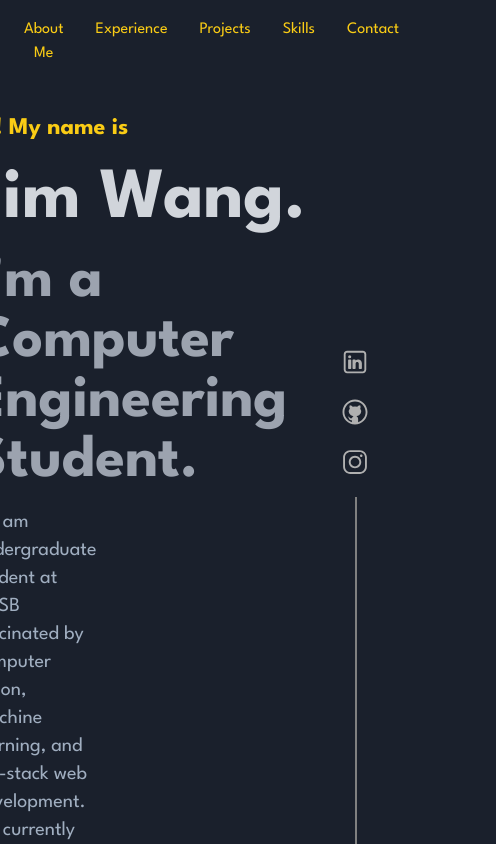
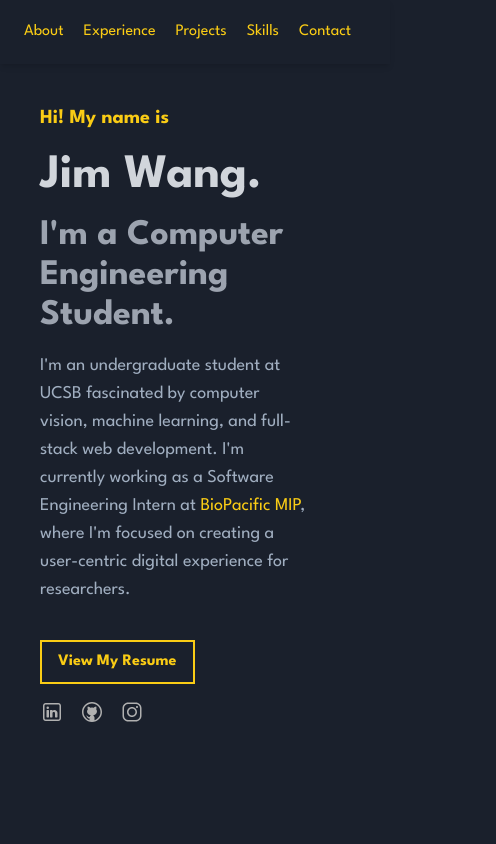
Before and after one commit to jiwa310/PersonalSiteV1, a Next.js app: page / in a window 390 px wide. Shown: the top 844 px of the page, 496 px wide, since content can reach past the window. Built offline with nearby package versions, Linux system fonts and the light colour scheme.

Commit message:
Made site more responsive for mobile devices

```diff
--- a/package.json
+++ b/package.json
@@ -9,6 +9,7 @@
     "lint": "next lint"
   },
   "dependencies": {
+    "@vercel/analytics": "^1.1.1",
     "next": "13.5.4",
     "react": "^18",
     "react-dom": "^18"
--- a/src/components/AboutMe.jsx
+++ b/src/components/AboutMe.jsx
@@ -1,7 +1,7 @@
 export default function AboutMe() {
   return (
-    <section id="about-me" className="min-h-screen text-left flex pt-20 pl-20 pr-20">
-      <div className="w-1/2">
+    <section id="about-me" className="min-h-screen text-left flex flex-col md:flex-row pt-5 pl-5 md:pl-20 pr-5">
+      <div className="w-full md:w-1/2">
         <h2 className="text-4xl font-bold mb-4 text-yellow-400">1. About Me</h2>
         <p className="mb-4 text-l">
           Hello! I'm Jim Wang, a Computer Engineering student at the University of California, Santa Barbara with a fascination for computer vision, machine learning, and full-stack web development.
@@ -20,8 +20,7 @@ export default function AboutMe() {
         </p>
       </div>
 
-      <div className="w-1/3 h-auto pl-20 pt-20">
-        {/* Replace "me.jpg" with the path to your photo */}
+      <div className="w-1/2 md:w-1/3 h-auto pl-20 md:pl-20 md:pt-0">
         <img src="portrait.jpg" alt="Me" className="w-full h-auto" />
       </div>
     </section>
--- a/src/components/Contact.jsx
+++ b/src/components/Contact.jsx
@@ -4,11 +4,11 @@ export default function Contact() {
       <div className="text-left flex flex-col items-center justify-center">
         <h2 className="text-6xl font-bold mb-4 text-gray-300">Get in Touch</h2>
 
-        <p className="text-xl mb-8 w-1/2">
+        <p className="text-xl mb-8 w-3/4 md:w-1/2">
           I'm currently looking for SWE and MLE internships for Summer 2024. Feel free to reach out if you have any questions or just want to chat!
         </p>
 
-        <button onClick={() => window.location.href = "mailto:jimwang@ucsb.edu"} className="w-1/4 border-2 border-yellow-400 text-yellow-400 py-2 px-4 font-bold hover:bg-yellow-400 hover:text-black transition duration-200">
+        <button onClick={() => window.location.href = "mailto:jimwang@ucsb.edu"} className="w-1/2 md:w-1/4 border-2 border-yellow-400 text-yellow-400 py-2 px-4 font-bold hover:bg-yellow-400 hover:text-black transition duration-200">
           Contact Me
         </button>
       </div>
--- a/src/components/Experience.jsx
+++ b/src/components/Experience.jsx
@@ -1,6 +1,6 @@
 export default function Experience() {
   return (
-    <section id="experience" className="min-h-screen text-left pt-20 pl-20 pr-20 flex flex-col">
+    <section id="experience" className="min-h-screen text-left pt-20 pl-5 md:pl-20 pr-10 flex flex-col">
       <h2 className="text-4xl font-bold mb-4 text-yellow-400">2. Experience</h2>
 
       <div className="flex mb-8">
--- a/src/components/Header.jsx
+++ b/src/components/Header.jsx
@@ -8,12 +8,13 @@ export default function Header({ scrollToSection }) {
 
     const handleScroll = () => {
       let st = window.pageYOffset || document.documentElement.scrollTop;
-      if (st > lastScrollTop) {
-        setIsVisible(false);
-      } else {
-        setIsVisible(true);
+      if (window.innerWidth >= 768) { // Only hide header on larger screens
+        if (st > lastScrollTop) {
+          setIsVisible(false);
+        } else {
+          setIsVisible(true);
+        }
       }
-      lastScrollTop = st <= 0 ? 0 : st;
     };
 
     window.addEventListener('scroll', handleScroll);
@@ -23,15 +24,14 @@ export default function Header({ scrollToSection }) {
   }, []);
 
   return (
-    <header className={`flex justify-between items-center pt-3 px-6 sticky top-0 w-full font-league-spartan transition-transform duration-200 ${isVisible ? 'translate-y-0' : '-translate-y-full'}`} style={{backgroundColor: 'var(--color-background)', zIndex: 999}}>
-      <div>
-        {/* Replace "logo.svg" with the path to your logo */}
+    <header className={`flex justify-between items-center pt-5 md:pt-3 pb-5 md:pb-3 px-6 sticky top-0 w-full font-league-spartan transition-transform duration-200 ${isVisible ? 'translate-y-0' : '-translate-y-full'} md:shadow-none shadow-md`} style={{backgroundColor: 'var(--color-background)', zIndex: 999}}>
+      <div className="hidden md:block">
         <img src="Logo.svg" alt="Logo" className="h-15 w-auto" />
       </div>
 
       <nav>
-        <ul className="flex space-x-8">
-          <li><button onClick={() => scrollToSection('about-me')} className="text-yellow-400 hover:text-yellow-300 transition duration-200 hover:underline">About Me</button></li>
+        <ul className="flex space-x-5 md:space-x-10">
+          <li><button onClick={() => scrollToSection('about-me')} className="text-yellow-400 hover:text-yellow-300 transition duration-200 hover:underline">About</button></li>
           <li><button onClick={() => scrollToSection('experience')} className="text-yellow-400 hover:text-yellow-300 transition duration-200 hover:underline">Experience</button></li>
           <li><button onClick={() => scrollToSection('projects')} className="text-yellow-400 hover:text-yellow-300 transition duration-200 hover:underline">Projects</button></li>
           <li><button onClick={() => scrollToSection('skills')} className="text-yellow-400 hover:text-yellow-300 transition duration-200 hover:underline">Skills</button></li>
--- a/src/components/Projects.jsx
+++ b/src/components/Projects.jsx
@@ -1,6 +1,6 @@
 export default function Projects() {
   return (
-    <section id="projects" className="min-h-screen text-left pt-20 pl-20 pr-20 flex flex-col">
+    <section id="projects" className="min-h-screen text-left pt-20 pl-5 md:pl-20 pr-5 md:pr-20 flex flex-col">
       <h2 className="text-4xl font-bold mb-4 text-yellow-400">3. Projects</h2>
 
       <div className="flex flex-col gap-8">
--- /dev/null
+++ b/src/components/ScrollToTop.jsx
@@ -0,0 +1,40 @@
+import React, { useState, useEffect } from 'react';
+import { FaArrowCircleUp } from 'react-icons/fa'; // This is the up arrow icon from react-icons
+
+const ScrollToTop = () => {
+  const [isVisible, setIsVisible] = useState(false);
+
+  // Show button when page is scrolled down
+  const toggleVisibility = () => {
+    if (window.pageYOffset > 300) {
+      setIsVisible(true);
+    } else {
+      setIsVisible(false);
+    }
+  };
+
+  // Set the top cordinate to 0
+  // make scrolling smooth
+  const scrollToTop = () => {
+    window.scrollTo({
+      top: 0,
+      behavior: "smooth"
+    });
+  };
+
+  useEffect(() => {
+    window.addEventListener("scroll", toggleVisibility);
+    return () => window.removeEventListener("scroll", toggleVisibility);
+  }, []);
+
+  return (
+    <div className="scroll-to-top">
+      {isVisible &&
+        <div onClick={scrollToTop}>
+          <FaArrowCircleUp className="scroll-icon" style={{color: 'yellow'}}/>
+        </div>}
+    </div>
+  );
+}
+
+export default ScrollToTop;
--- a/src/components/Skills.jsx
+++ b/src/components/Skills.jsx
@@ -1,9 +1,9 @@
 export default function Skills() {
   return (
-    <section id="skills" className="min-h-screen text-left pt-20 pl-20 pr-20 flex flex-col">
+    <section id="skills" className="min-h-screen text-left pt-20 pl-5 md:pl-20 pr-10 flex flex-col">
       <h2 className="text-4xl font-bold mb-4 text-yellow-400">4. Skills</h2>
 
-      <div className="grid grid-cols-5 gap-8">
+      <div className="grid grid-cols-3 md:grid-cols-5 gap-8">
         {/* Languages */}
         <div>
             <h3 className="text-2xl font-bold mb-2 text-gray-300">Languages</h3>
--- a/src/components/Socials.jsx
+++ b/src/components/Socials.jsx
@@ -2,7 +2,7 @@ import React from 'react';
 
 const Socials = () => {
   return (
-    <div className="socials">
+    <div className="hidden md:block socials">
       <a href="https://www.linkedin.com/in/jim-wang-290b60249/" target="_blank" rel="noreferrer">
         <img src="linkedin.svg" alt="LinkedIn" />
       </a>
--- a/src/components/Welcome.jsx
+++ b/src/components/Welcome.jsx
@@ -1,11 +1,13 @@
 export default function Welcome() {
   return (
-    <section className="min-h-screen text-left pt-10 pl-20 pr-20">
-      <p className="text-yellow-400 text-2xl font-bold pb-5">Hi! My name is</p>
-      <h1 className="text-gray-300 text-7xl font-bold mb-4">Jim Wang.</h1>
-      <h2 className="text-gray-400 text-6xl font-bold mb-4">I'm a Computer Engineering Student.</h2>
-      <p className="mb-4 text-xl pr-60">
-        I'm am undergraduate student at UCSB fascinated by computer vision, machine learning, and full-stack web development. I'm currently working as a Software Engineering Intern at <a href="https://biopacificmip.org/" className="text-yellow-400 hover:text-yellow-300 transition duration-200 hover:underline">NSF BioPacific MIP</a>, where I'm focused on creating a user-centric digital experience for researchers.
+    <section className="min-h-screen text-left pt-10 md:pt-5 pl-10 md:pl-20 pr-10 md:pr-20">
+      <p className="text-yellow-400 text-xl md:text-2xl font-bold pb-5">Hi! My name is</p>
+      <h1 className="text-gray-300 text-5xl md:text-7xl font-bold mb-4">Jim Wang.</h1>
+      <h2 className="text-gray-400 text-4xl md:text-6xl font-bold mb-4">I'm a Computer Engineering Student.</h2>
+      <p className="mb-4 text-lg md:text-xl pr-10 md:pr-60 pb-5 md:pb-0">
+        I'm an undergraduate student at UCSB fascinated by computer vision, machine learning, and full-stack web development. I'm currently working as a Software Engineering Intern at
+        <a href="https://biopacificmip.org/" className="text-yellow-400 hover:text-yellow-300 transition duration-200 hover:underline"> BioPacific MIP</a>
+        , where I'm focused on creating a user-centric digital experience for researchers.
       </p>
       <button
         onClick={() => window.open("/Resume_JimW.pdf", "_blank")}
@@ -13,6 +15,18 @@ export default function Welcome() {
       >
         View My Resume
       </button>
+      <div className="flex md:hidden mt-4 space-x-4">
+        <a href="https://www.linkedin.com/in/jim-wang-290b60249/" target="_blank" rel="noreferrer">
+          <img src="linkedin.svg" alt="LinkedIn" className="w-6 h-auto filter brightness-75" />
+        </a>
+        <a href="https://github.com/jiwa310" target="_blank" rel="noreferrer">
+          <img src="github.svg" alt="Github" className="w-6 h-auto filter brightness-75" />
+        </a>
+        <a href="https://www.instagram.com/jim___wang/" target="_blank" rel="noreferrer">
+          <img src="instagram.svg" alt="Instagram" className="w-6 h-auto filter brightness-75" />
+        </a>
+      </div>
+
     </section>
   )
 }
--- a/src/pages/_app.js
+++ b/src/pages/_app.js
@@ -1,5 +1,5 @@
 import '@/styles/globals.css'
-
+import { Analytics } from '@vercel/analytics/react';
 import { League_Spartan } from 'next/font/google';
 
 const leagueSpartan = League_Spartan({
@@ -12,6 +12,7 @@ export default function App({ Component, pageProps }) {
   return (
     <main className={leagueSpartan.variable}>
       <Component {...pageProps} />
+      <Analytics />
     </main>
   )
 }
--- a/src/pages/index.js
+++ b/src/pages/index.js
@@ -57,7 +57,7 @@ export default function Home() {
       )}
       <div className={`container font-league-spartan transition-opacity duration-1000 ${loading ? 'opacity-0' : 'opacity-100'}`}>
         <Header scrollToSection={scrollToSection} />
-        <main className="pr-20">
+        <main className>
           <Welcome />
           <div ref={aboutMeRef}><AboutMe /></div>
           <div ref={experienceRef}><Experience /></div>
```
Also changed, not shown: 1 other file (tests, documents, lock files or other folders).
